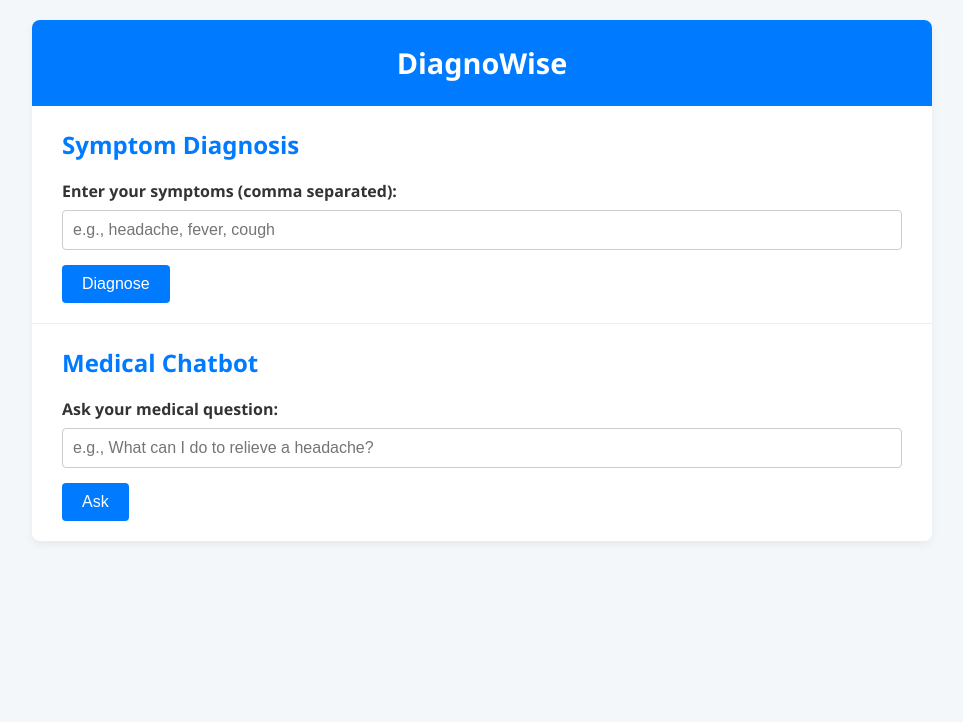
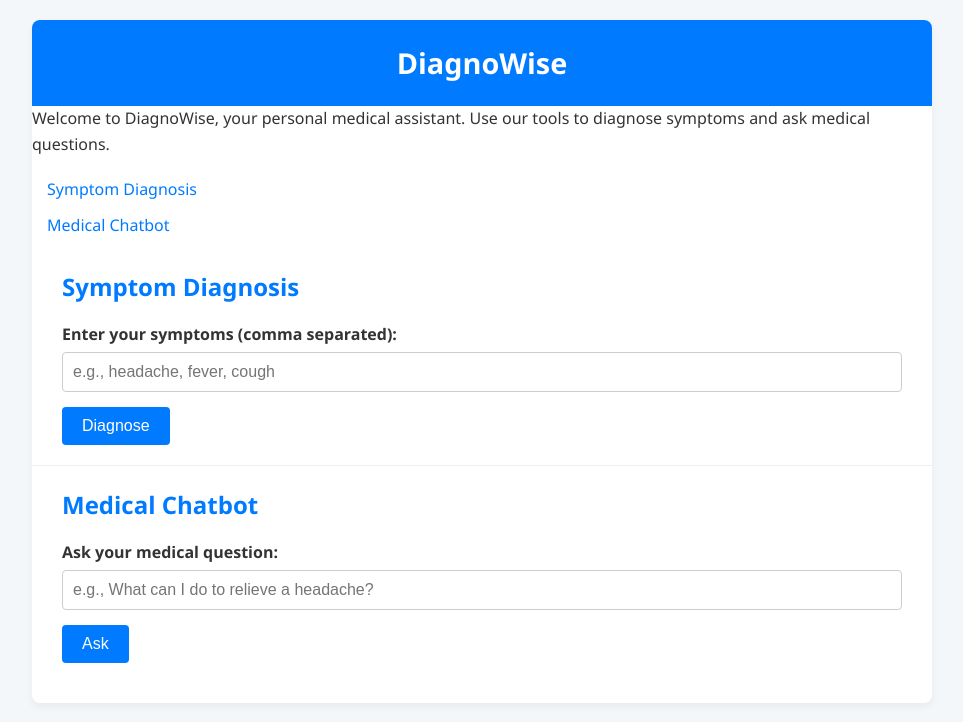
Before and after one commit to AkibDa/DiagnoWise, a Flask app: page / in a window 1280 px wide. Shown: the top 722 px of the page, without its empty margins (158-1121 px from the left). Run offline with Flask 3, Linux system fonts and the light colour scheme.

Commit message:
separating all files

```diff
--- /dev/null
+++ b/static/script.js
@@ -0,0 +1,54 @@
+document.getElementById('diagnosis-form').addEventListener('submit', async function(e) {
+  e.preventDefault();
+  const symptoms = document.getElementById('symptoms').value;
+  const resultsDiv = document.getElementById('diagnosis-results');
+  resultsDiv.innerHTML = 'Loading...';
+
+  try {
+    const response = await fetch('/diagnose', {
+      method: 'POST',
+      headers: {'Content-Type': 'application/x-www-form-urlencoded'},
+      body: `symptoms=${encodeURIComponent(symptoms)}`
+    });
+    const data = await response.json();
+    if (data.error) {
+      resultsDiv.innerHTML = '<p class="error">' + data.error + '</p>';
+    } else {
+      let html = '<h3>Diagnosis Results:</h3>';
+      data.results.forEach(function(result) {
+        html += `<div class="result">
+                  <p><strong>Rank ${result.rank}:</strong> ${result.disease}</p>
+                  <p><strong>Confidence:</strong> ${result.confidence}</p>`;
+        if (result.description) {
+          html += `<p><strong>Description:</strong> ${result.description}</p>`;
+        }
+        if (result.precautions) {
+          html += `<p><strong>Precautions:</strong> ${result.precautions.join(', ')}</p>`;
+        }
+        html += `</div>`;
+      });
+      resultsDiv.innerHTML = html;
+    }
+  } catch (error) {
+    resultsDiv.innerHTML = '<p class="error">Error: ' + error.message + '</p>';
+  }
+});
+
+document.getElementById('chatbot-form').addEventListener('submit', async function(e) {
+  e.preventDefault();
+  const prompt = document.getElementById('prompt').value;
+  const responseDiv = document.getElementById('chatbot-response');
+  responseDiv.innerHTML = 'Loading...';
+
+  try {
+    const response = await fetch('/chatbot', {
+      method: 'POST',
+      headers: {'Content-Type': 'application/x-www-form-urlencoded'},
+      body: `prompt=${encodeURIComponent(prompt)}`
+    });
+    const data = await response.json();
+    responseDiv.innerHTML = `<p>${data.response}</p>`;
+  } catch (error) {
+    responseDiv.innerHTML = '<p class="error">Error: ' + error.message + '</p>';
+  }
+});
--- /dev/null
+++ b/static/style.css
@@ -0,0 +1,135 @@
+* {
+  box-sizing: border-box;
+  margin: 0;
+  padding: 0;
+}
+body {
+  font-family: "Segoe UI", Tahoma, Geneva, Verdana, sans-serif;
+  background-color: #f4f7fa;
+  color: #333;
+  line-height: 1.6;
+  padding: 20px;
+}
+.container {
+  max-width: 900px;
+  margin: 0 auto;
+  background: #fff;
+  box-shadow: 0 4px 8px rgba(0, 0, 0, 0.05);
+  border-radius: 8px;
+  overflow: hidden;
+}
+header {
+  background-color: #007bff;
+  color: #fff;
+  padding: 20px;
+  text-align: center;
+}
+header h1 {
+  font-size: 1.8em;
+}
+nav {
+  margin: 20px 0;
+}
+nav a {
+  color: #007bff;
+  text-decoration: none;
+  margin: 0 15px;
+}
+nav a:hover {
+  text-decoration: underline;
+}
+nav a.active {
+  font-weight: bold;
+}
+nav a.active:hover {
+  text-decoration: none;
+}
+nav a:visited {
+  color: #0056b3;
+}
+nav a:visited:hover {
+  color: #003d7a;
+}
+nav a:focus {
+  outline: 2px solid #0056b3;
+}
+nav a:focus:hover {
+  outline: 2px solid #003d7a;
+}
+ul {
+  list-style-type: none;
+  padding: 0;
+}
+ul li {
+  margin: 10px 0;
+}
+ul li a {
+  text-decoration: none;
+  color: #007bff;
+}
+ul li a:hover {
+  text-decoration: underline;
+}
+
+section {
+  padding: 20px 30px;
+  border-bottom: 1px solid #eee;
+}
+section:last-of-type {
+  border-bottom: none;
+}
+h2 {
+  color: #007bff;
+  margin-bottom: 15px;
+}
+label {
+  display: block;
+  margin-bottom: 5px;
+  font-weight: 600;
+}
+input[type="text"] {
+  width: 100%;
+  padding: 10px;
+  margin-bottom: 15px;
+  border: 1px solid #ccc;
+  border-radius: 4px;
+  font-size: 1em;
+}
+button {
+  background-color: #007bff;
+  color: #fff;
+  border: none;
+  padding: 10px 20px;
+  font-size: 1em;
+  border-radius: 4px;
+  cursor: pointer;
+}
+button:hover {
+  background-color: #0056b3;
+}
+.result {
+  background: #f9f9f9;
+  border: 1px solid #ddd;
+  border-radius: 4px;
+  padding: 15px;
+  margin-bottom: 10px;
+}
+.result p {
+  margin-bottom: 8px;
+}
+.error {
+  color: #d9534f;
+  font-weight: bold;
+}
+.success {
+  color: #5cb85c;
+  font-weight: bold;
+}
+@media (max-width: 600px) {
+  section {
+    padding: 15px 20px;
+  }
+  header h1 {
+    font-size: 1.5em;
+  }
+}
--- a/templates/index.html
+++ b/templates/index.html
@@ -4,105 +4,20 @@
   <meta charset="UTF-8" />
   <meta name="viewport" content="width=device-width, initial-scale=1.0" />
   <title>DiagnoWise</title>
-  <style>
-    /* Reset some defaults */
-    * {
-      box-sizing: border-box;
-      margin: 0;
-      padding: 0;
-    }
-    body {
-      font-family: "Segoe UI", Tahoma, Geneva, Verdana, sans-serif;
-      background-color: #f4f7fa;
-      color: #333;
-      line-height: 1.6;
-      padding: 20px;
-    }
-    .container {
-      max-width: 900px;
-      margin: 0 auto;
-      background: #fff;
-      box-shadow: 0 4px 8px rgba(0, 0, 0, 0.05);
-      border-radius: 8px;
-      overflow: hidden;
-    }
-    header {
-      background-color: #007bff;
-      color: #fff;
-      padding: 20px;
-      text-align: center;
-    }
-    header h1 {
-      font-size: 1.8em;
-    }
-    section {
-      padding: 20px 30px;
-      border-bottom: 1px solid #eee;
-    }
-    section:last-of-type {
-      border-bottom: none;
-    }
-    h2 {
-      color: #007bff;
-      margin-bottom: 15px;
-    }
-    label {
-      display: block;
-      margin-bottom: 5px;
-      font-weight: 600;
-    }
-    input[type="text"] {
-      width: 100%;
-      padding: 10px;
-      margin-bottom: 15px;
-      border: 1px solid #ccc;
-      border-radius: 4px;
-      font-size: 1em;
-    }
-    button {
-      background-color: #007bff;
-      color: #fff;
-      border: none;
-      padding: 10px 20px;
-      font-size: 1em;
-      border-radius: 4px;
-      cursor: pointer;
-    }
-    button:hover {
-      background-color: #0056b3;
-    }
-    .result {
-      background: #f9f9f9;
-      border: 1px solid #ddd;
-      border-radius: 4px;
-      padding: 15px;
-      margin-bottom: 10px;
-    }
-    .result p {
-      margin-bottom: 8px;
-    }
-    .error {
-      color: #d9534f;
-      font-weight: bold;
-    }
-    /* Responsive adjustments */
-    @media (max-width: 600px) {
-      section {
-        padding: 15px 20px;
-      }
-      header h1 {
-        font-size: 1.5em;
-      }
-    }
-  </style>
+  <link rel="stylesheet" href="./static/style.css"/>
 </head>
 <body>
   <div class="container">
     <header>
       <h1>DiagnoWise</h1>
     </header>
+    <p>Welcome to DiagnoWise, your personal medical assistant. Use our tools to diagnose symptoms and ask medical questions.</p>
+    <nav>
+      <ul>
+        <li><a href="#diagnosis-section">Symptom Diagnosis</a></li>
+        <li><a href="#chatbot-section">Medical Chatbot</a></li>
+      </ul>
 
-    <!-- Symptom-Based Diagnosis Section -->
     <section id="diagnosis-section">
       <h2>Symptom Diagnosis</h2>
       <form id="diagnosis-form">
@@ -113,7 +28,6 @@
       <div id="diagnosis-results"></div>
     </section>
 
-    <!-- Chatbot Section -->
     <section id="chatbot-section">
       <h2>Medical Chatbot</h2>
       <form id="chatbot-form">
@@ -125,63 +39,6 @@
     </section>
   </div>
 
-  <script>
-    // Handle the diagnosis form submission
-    document.getElementById('diagnosis-form').addEventListener('submit', async function(e) {
-      e.preventDefault();
-      const symptoms = document.getElementById('symptoms').value;
-      const resultsDiv = document.getElementById('diagnosis-results');
-      resultsDiv.innerHTML = 'Loading...';
-
-      try {
-        const response = await fetch('/diagnose', {
-          method: 'POST',
-          headers: {'Content-Type': 'application/x-www-form-urlencoded'},
-          body: `symptoms=${encodeURIComponent(symptoms)}`
-        });
-        const data = await response.json();
-        if (data.error) {
-          resultsDiv.innerHTML = '<p class="error">' + data.error + '</p>';
-        } else {
-          let html = '<h3>Diagnosis Results:</h3>';
-          data.results.forEach(function(result) {
-            html += `<div class="result">
-                      <p><strong>Rank ${result.rank}:</strong> ${result.disease}</p>
-                      <p><strong>Confidence:</strong> ${result.confidence}</p>`;
-            if (result.description) {
-              html += `<p><strong>Description:</strong> ${result.description}</p>`;
-            }
-            if (result.precautions) {
-              html += `<p><strong>Precautions:</strong> ${result.precautions.join(', ')}</p>`;
-            }
-            html += `</div>`;
-          });
-          resultsDiv.innerHTML = html;
-        }
-      } catch (error) {
-        resultsDiv.innerHTML = '<p class="error">Error: ' + error.message + '</p>';
-      }
-    });
-
-    // Handle the chatbot form submission
-    document.getElementById('chatbot-form').addEventListener('submit', async function(e) {
-      e.preventDefault();
-      const prompt = document.getElementById('prompt').value;
-      const responseDiv = document.getElementById('chatbot-response');
-      responseDiv.innerHTML = 'Loading...';
-
-      try {
-        const response = await fetch('/chatbot', {
-          method: 'POST',
-          headers: {'Content-Type': 'application/x-www-form-urlencoded'},
-          body: `prompt=${encodeURIComponent(prompt)}`
-        });
-        const data = await response.json();
-        responseDiv.innerHTML = `<p>${data.response}</p>`;
-      } catch (error) {
-        responseDiv.innerHTML = '<p class="error">Error: ' + error.message + '</p>';
-      }
-    });
-  </script>
+  <script src="./static/script.js"></script>
 </body>
 </html>
```
